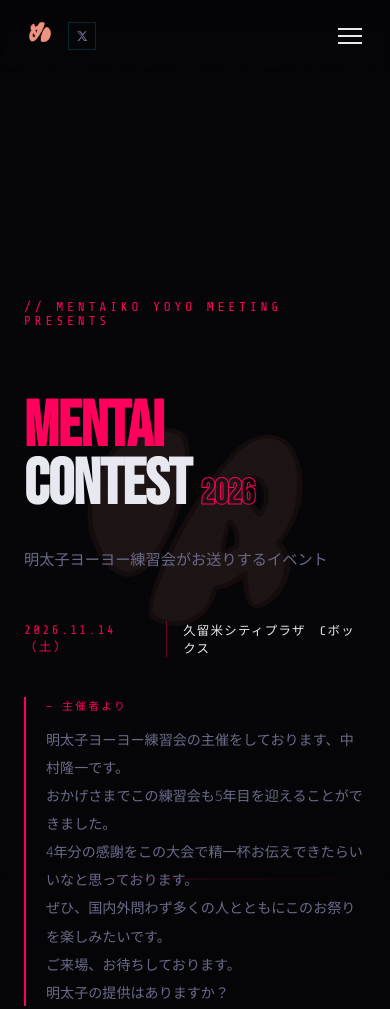
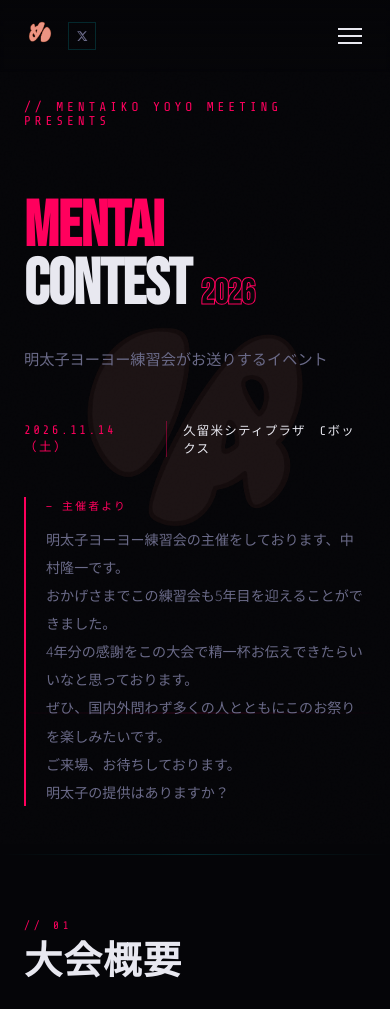
Before and after one commit to ryu1nakamrua/MentaiContest, a plain HTML site: page index.html in a window 390 px wide. Shown: the top 1009 px of the page. Drawn offline with nearby package versions, Linux system fonts and the light colour scheme.

Commit message:
Update style.css

```diff
--- a/style.css
+++ b/style.css
@@ -355,7 +355,7 @@
     @media (max-width: 768px){
 
       .hero{
-            padding-top: 300px !important;
+            padding-top: 100px !important;
       }
 
     .hero-label{
```
